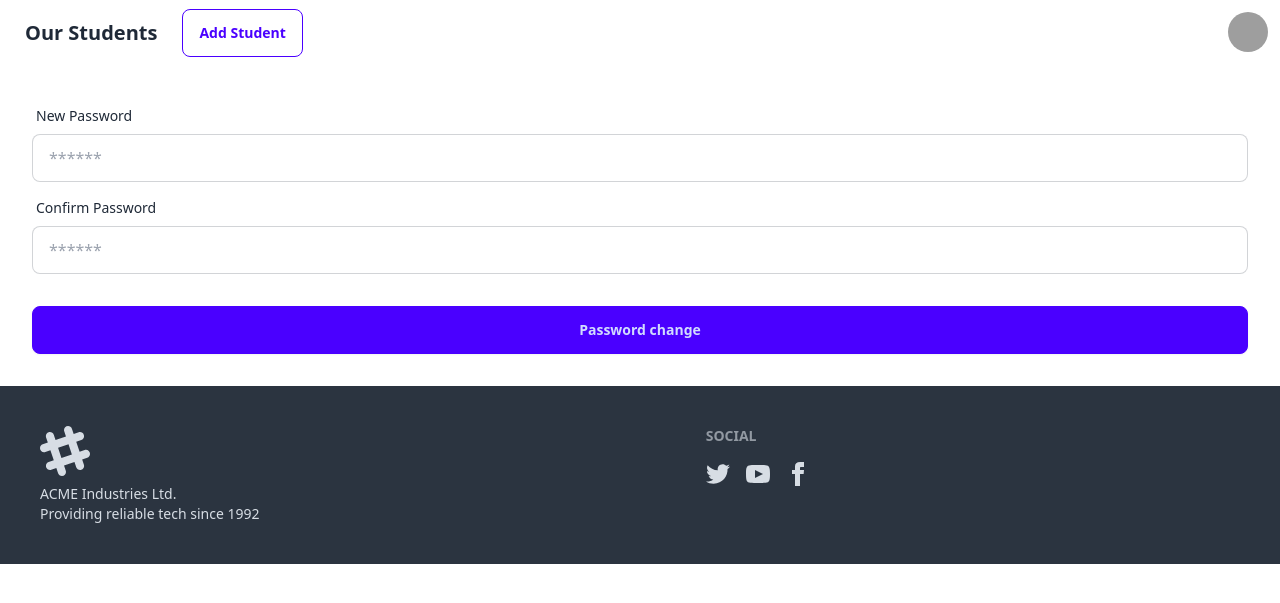
After one commit to SaiyedulMorsalin/Creative-It-Institute, a Django app: page /student/password/change/ in a window 1280 px wide. The commit adds this page. Shown: the top 603 px of the page. Run offline with Django 5.2, Linux system fonts and the light colour scheme; a user stored in the database is signed in; some libraries are stand-ins or nearby versions; grey boxes are pictures that could not be loaded.

Commit message:
added password change

```diff
--- a/SMS/school_management_system/core/templates/navbar.html
+++ b/SMS/school_management_system/core/templates/navbar.html
@@ -13,7 +13,7 @@
           </div>
           <ul tabindex="0" class="menu menu-sm dropdown-content bg-base-100 rounded-box z-[1] mt-3 w-52 p-2 shadow">
             <li>
-              <a class="justify-between">
+              <a href="{% url 'student_profile' %}" class="justify-between">
                 Profile
                 <span class="badge">New</span>
               </a>
--- a/SMS/school_management_system/core/urls.py
+++ b/SMS/school_management_system/core/urls.py
@@ -1,5 +1,7 @@
 from django.urls import path
-from .import views
+from . import views
+
 urlpatterns = [
-    path("",views.home_page,name= "home_page")
+    path("", views.student_profile, name="student_profile"),
+    path("home/", views.home_page, name="home_page"),
 ]
--- /dev/null
+++ b/SMS/school_management_system/student/templates/change_password.html
@@ -0,0 +1,20 @@
+{% extends 'base.html' %}
+
+{% block main_content %}
+  <div class="container mx-auto">
+    <form class="card-body" method="POST">
+      {% csrf_token %}
+      <div class="form-control">
+        <label class="label"><span class="label-text">New Password</span></label>
+        <input type="password" name="password2" placeholder="******" class="input input-bordered" required />
+      </div>
+      <div class="form-control">
+        <label class="label"><span class="label-text">Confirm Password</span></label>
+        <input type="password" name="password1" placeholder="******" class="input input-bordered" required />
+      </div>
+      <div class="form-control mt-6">
+        <button class="btn btn-primary">Password change</button>
+      </div>
+    </form>
+  </div>
+{% endblock %}
--- a/SMS/school_management_system/student/urls.py
+++ b/SMS/school_management_system/student/urls.py
@@ -7,4 +7,5 @@ urlpatterns = [
     path("activate/<str:uid64>/<str:token>/", views.activate, name="activate"),
     path("logout/", views.user_logout, name="student_logout"),
     path("login/", views.user_login, name="student_login"),
+    path("password/change/", views.change_password, name="change_password"),
 ]
--- a/SMS/school_management_system/student/views.py
+++ b/SMS/school_management_system/student/views.py
@@ -9,6 +9,9 @@ from django.contrib.auth.models import User
 from .models import StudentProfile
 from django.core.mail import EmailMultiAlternatives
 from django.template.loader import render_to_string
+from django.contrib.auth.decorators import login_required
+from django.contrib.auth import update_session_auth_hash
+from django.contrib.auth.forms import PasswordChangeForm
 
 
 # Create your views here.
@@ -116,6 +119,7 @@ def user_login(request):
     return render(request, "index.html")
 
 
+@login_required(login_url="student_login")
 def user_logout(request):
 
     email_subject = "Security alert"
@@ -128,3 +132,31 @@ def user_logout(request):
         messages.error(request, "Email Verification Failed. Please try again.")
     logout(request)
     return redirect("student_login")
+
+
+@login_required(login_url="student_login")
+def change_password(request):
+    if request.method == "POST":
+        password1 = request.POST.get("password1")
+        password2 = request.POST.get("password2")
+
+        if password1 == password2:
+            if len(password1) >= 8:
+                user = request.user
+
+                if user.check_password(password1):
+                    messages.error(
+                        request, "New password cannot be the same as the old password."
+                    )
+                else:
+                    user.set_password(password1)
+                    user.save()
+                    update_session_auth_hash(request, user)
+                    messages.success(request, "Your password was successfully updated!")
+                    return redirect("student_profile")
+            else:
+                messages.error(request, "Password must be at least 8 characters long.")
+        else:
+            messages.error(request, "Passwords do not match.")
+
+    return render(request, "change_password.html")
```
Also changed, not shown: SMS/school_management_system/core/templates/base.html (+12 -1 lines), SMS/school_management_system/core/views.py (+11 -3 lines), SMS/school_management_system/student/templates/student_profile.html (+22 -0 lines), SMS/school_management_system/student/templates/student_register.html (+0 -10 lines), SMS/school_management_system/db.sqlite3, SMS/school_management_system/static/web/profile.svg (added).
